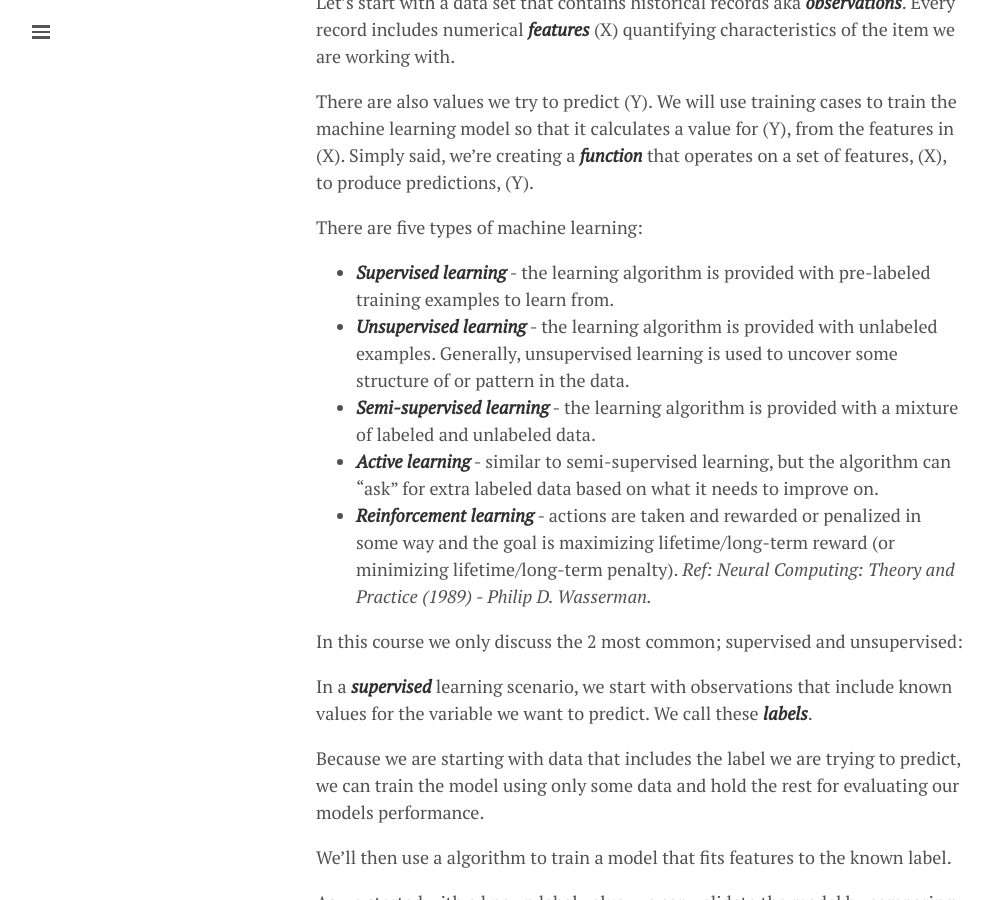
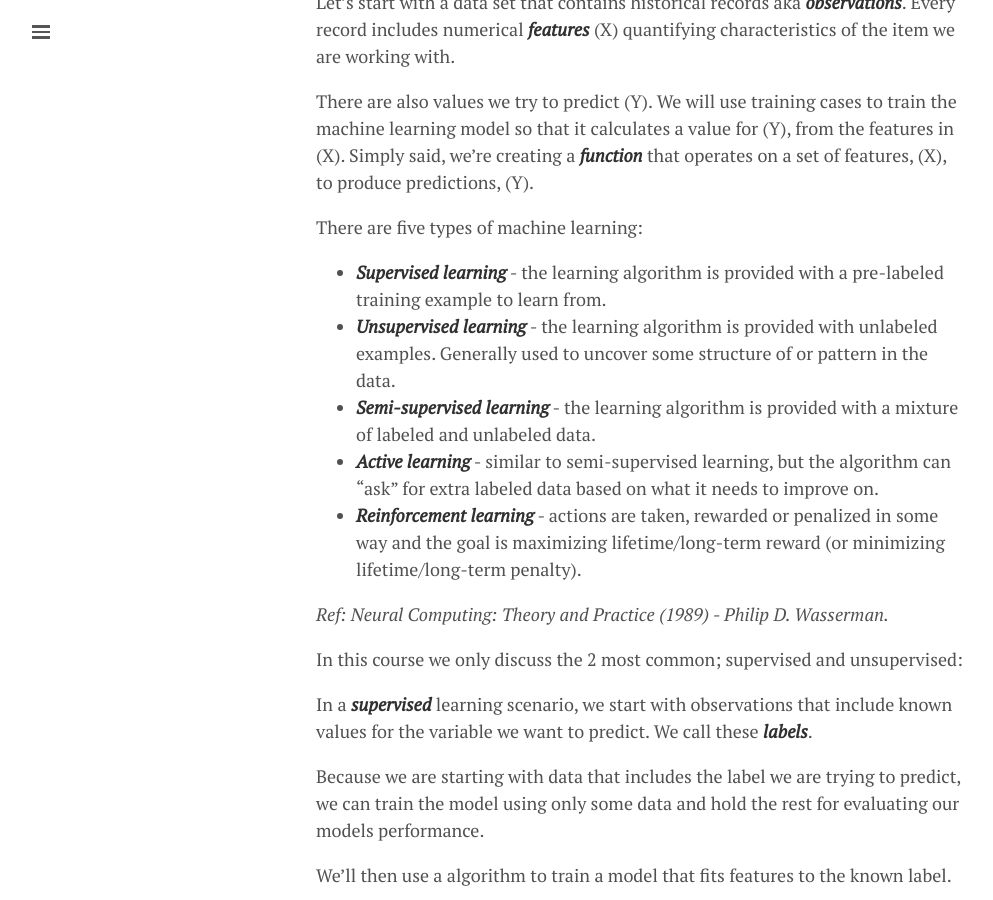
Before and after one commit to lgeurts/lgeurts.github.io, a Jekyll site: the page built from _posts/2018-06-29-artificial-intelligence-basics.md, in a window 1280 px wide and 900 px high, scrolled down 1219 px. Shown: the whole window, without its empty margins (0-993 px from the left). Built offline with Jekyll 4.4.1, drawn with Linux system fonts in a browser that asks for light colours; nearby versions of some CDN libraries.

Commit message:
Update 2018-06-29-artificial-intelligence-basics.md

```diff
--- a/_posts/2018-06-29-artificial-intelligence-basics.md
+++ b/_posts/2018-06-29-artificial-intelligence-basics.md
@@ -33,11 +33,12 @@ There are also values we try to predict (Y). We will use training cases to train
 
 There are five types of machine learning:
 
-* ***Supervised learning*** - the learning algorithm is provided with pre-labeled training examples to learn from.
-* ***Unsupervised learning*** - the learning algorithm is provided with unlabeled examples. Generally, unsupervised learning is used to uncover some structure of or pattern in the data.
+* ***Supervised learning*** - the learning algorithm is provided with a pre-labeled training example to learn from.
+* ***Unsupervised learning*** - the learning algorithm is provided with unlabeled examples. Generally used to uncover some structure of or pattern in the data.
 * ***Semi-supervised learning*** - the learning algorithm is provided with a mixture of labeled and unlabeled data.
 * ***Active learning*** - similar to semi-supervised learning, but the algorithm can "ask" for extra labeled data based on what it needs to improve on.
-* ***Reinforcement learning*** - actions are taken and rewarded or penalized in some way and the goal is maximizing lifetime/long-term reward (or minimizing lifetime/long-term penalty).
+* ***Reinforcement learning*** - actions are taken, rewarded or penalized in some way and the goal is maximizing lifetime/long-term reward (or minimizing lifetime/long-term penalty).
+
 *Ref: Neural Computing: Theory and Practice (1989) - Philip D. Wasserman.*
 
 In this course we only discuss the 2 most common; supervised and unsupervised:
```
